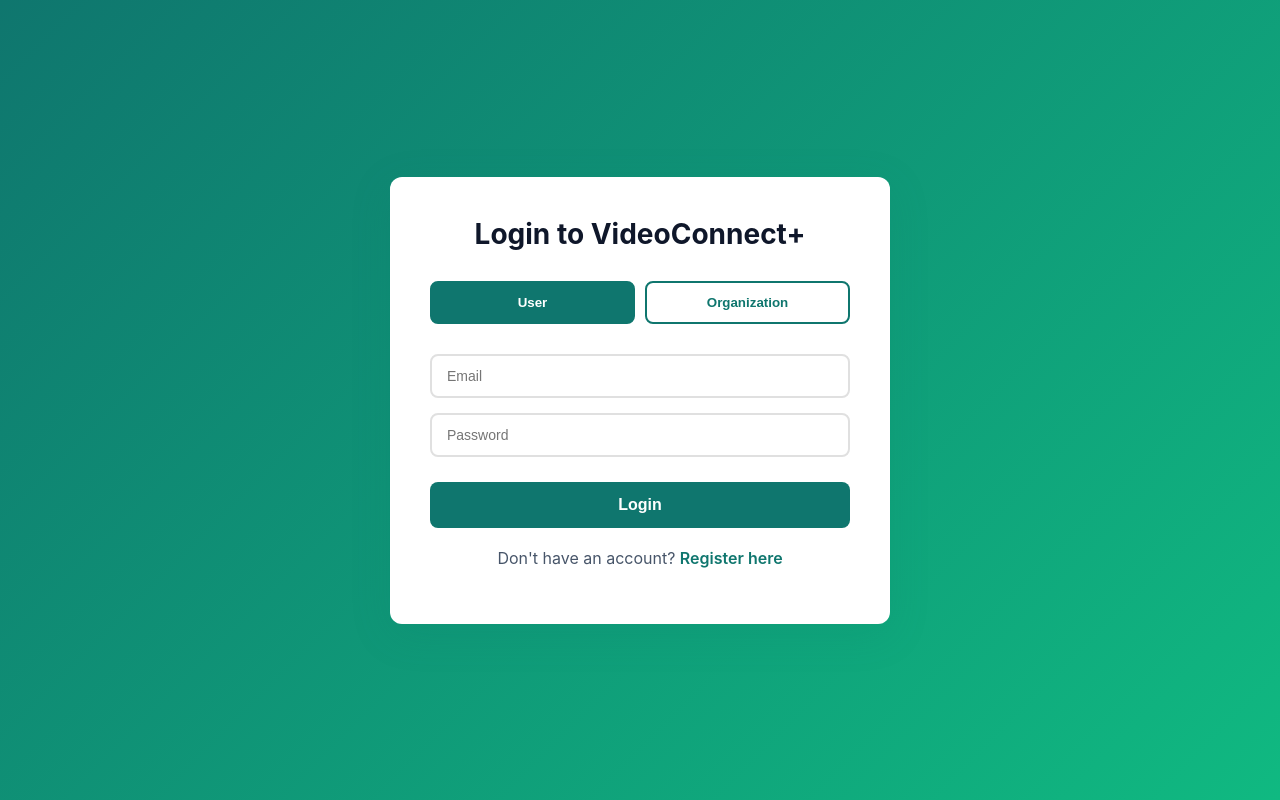
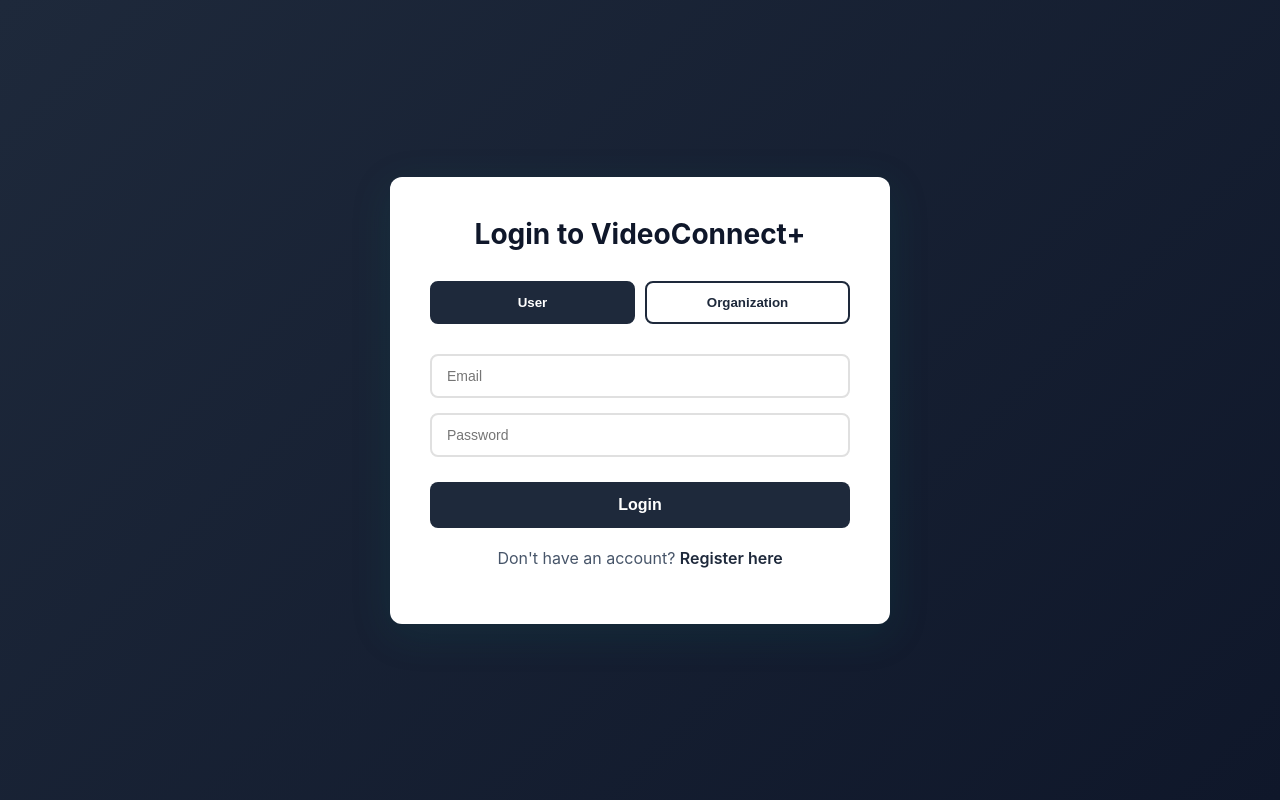
Before and after one commit to Megha-syam/Video-Sensitivity-Streaming-Application, a React (Vite) app in the folder frontend/: page /login in a window 1280 px wide. Built offline with nearby package versions, Linux system fonts and the light colour scheme; no server answers.

Commit message:
Redesign with professional monochrome slate/navy color scheme

```diff
--- a/frontend/src/App.css
+++ b/frontend/src/App.css
@@ -3,24 +3,25 @@
 }
 
 :root {
-  /* Modern Teal/Emerald Color Palette */
-  --primary-color: #0f766e; /* Teal 700 */
-  --primary-light: #14b8a6; /* Teal 500 */
-  --primary-dark: #115e59; /* Teal 800 */
-  --secondary-color: #10b981; /* Emerald 500 */
-  --accent-color: #06b6d4; /* Cyan 500 */
+  /* Professional Monochrome/Slate Color Palette */
+  --primary-color: #1e293b; /* Slate 800 - Deep Navy */
+  --primary-light: #334155; /* Slate 700 */
+  --primary-dark: #0f172a; /* Slate 900 - Almost Black */
+  --secondary-color: #64748b; /* Slate 500 - Medium Gray */
+  --accent-color: #3b82f6; /* Blue 500 - Professional Blue Accent */
 
   /* Neutral Colors */
-  --bg-primary: #ffffff;
-  --bg-secondary: #f0fdfa; /* Teal 50 */
-  --bg-tertiary: #ccfbf1; /* Teal 100 */
-  --text-primary: #0f172a; /* Slate 900 */
-  --text-secondary: #475569; /* Slate 600 */
-  --text-muted: #94a3b8; /* Slate 400 */
+  --bg-primary: #ffffff; /* Pure White */
+  --bg-secondary: #f8fafc; /* Slate 50 - Very Light Gray */
+  --bg-tertiary: #f1f5f9; /* Slate 100 - Light Gray */
+  --text-primary: #0f172a; /* Slate 900 - Almost Black */
+  --text-secondary: #475569; /* Slate 600 - Medium Gray */
+  --text-muted: #94a3b8; /* Slate 400 - Light Gray */
 
   /* Gradient */
-  --gradient-primary: linear-gradient(135deg, #0f766e 0%, #10b981 100%);
-  --gradient-secondary: linear-gradient(135deg, #14b8a6 0%, #06b6d4 100%);
+  --gradient-primary: linear-gradient(135deg, #1e293b 0%, #0f172a 100%);
+  --gradient-secondary: linear-gradient(135deg, #334155 0%, #1e293b 100%);
+  --gradient-accent: linear-gradient(135deg, #3b82f6 0%, #2563eb 100%);
 }
 
 body {
```
